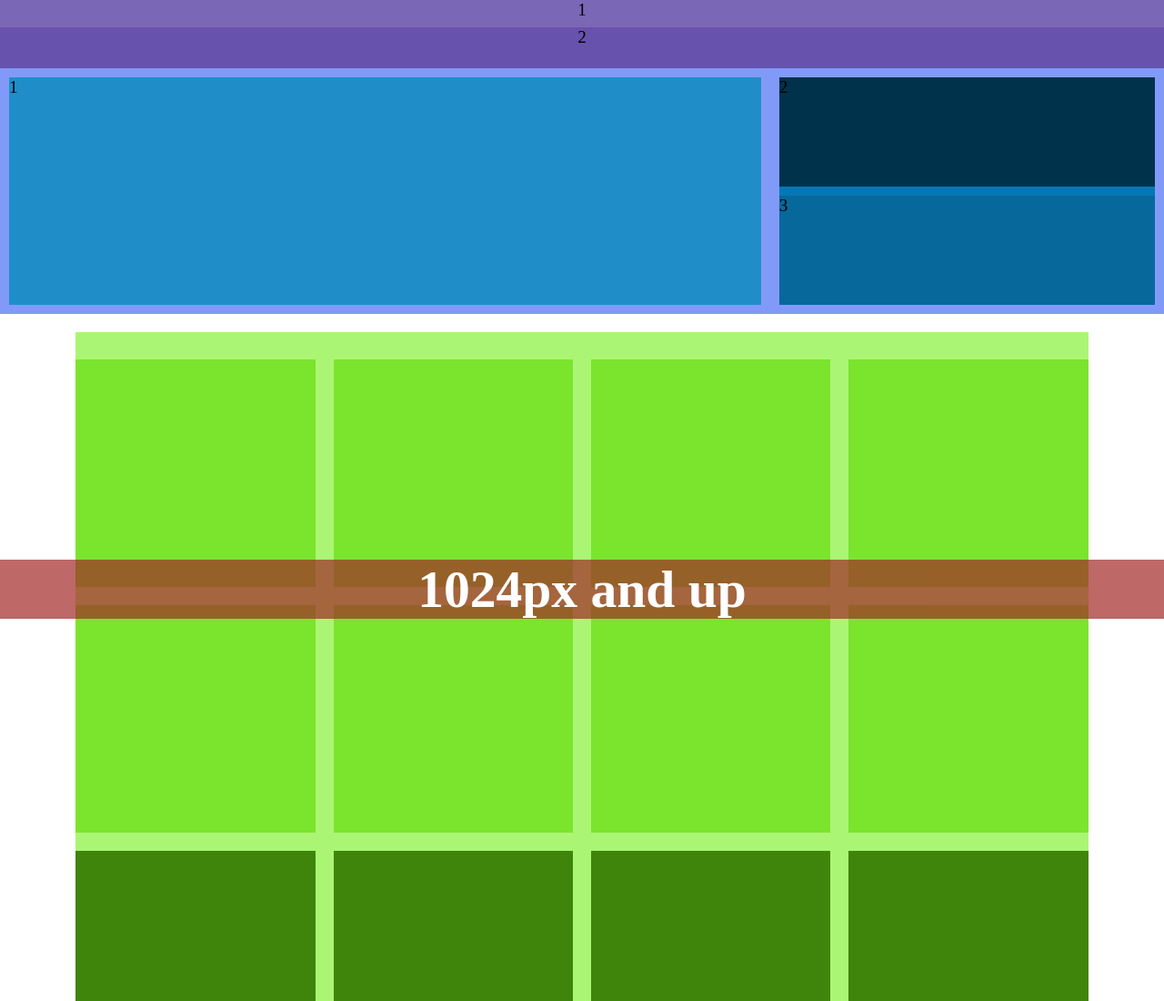
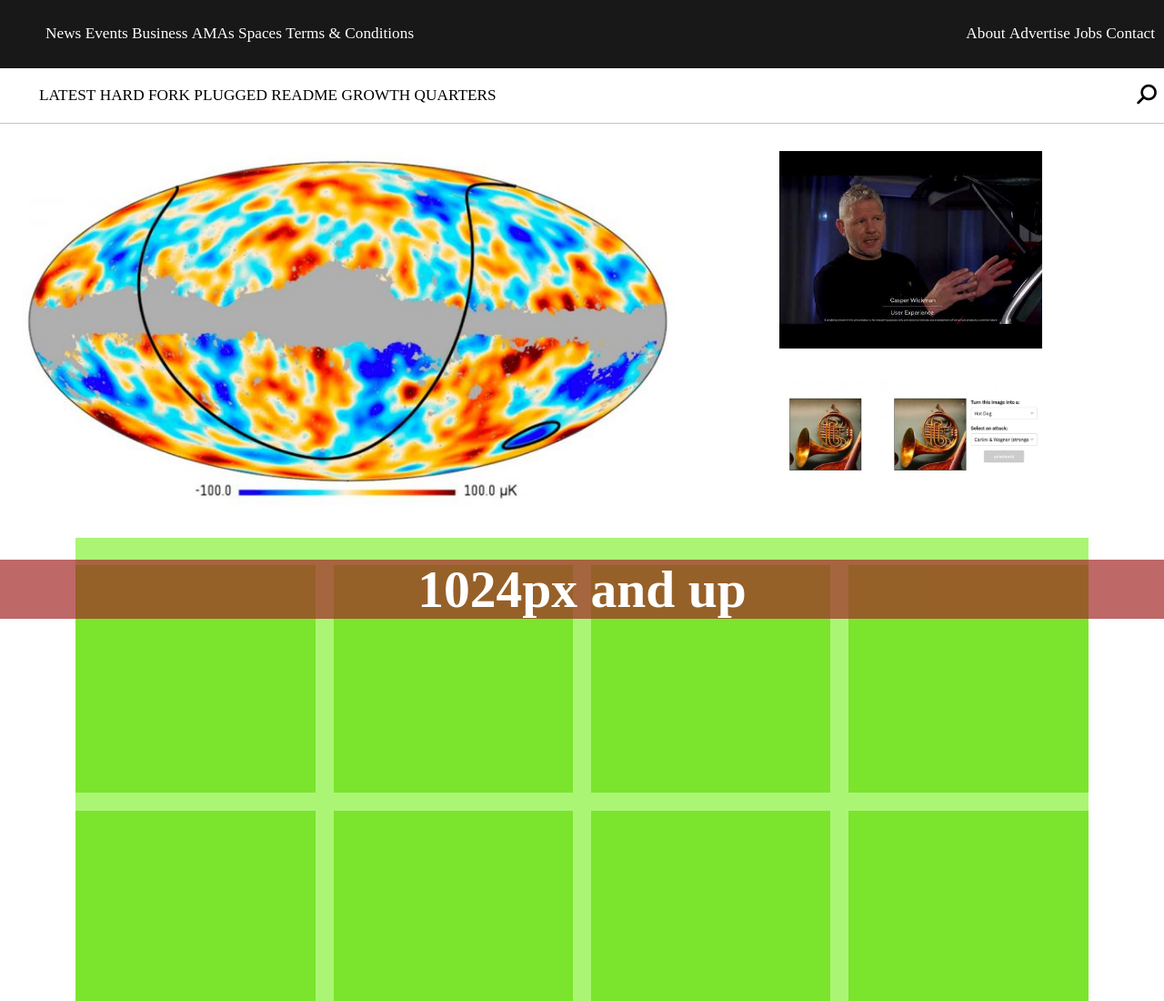
Before and after one commit to Clinton-dev/responsiveDesign, a plain HTML site: page index.html in a window 1280 px wide. Shown: the top 1100 px of the page at 91% size. Drawn offline with Linux system fonts and the light colour scheme.

Commit message:
Style both navbars for desktop

```diff
--- a/index.html
+++ b/index.html
@@ -13,12 +13,41 @@
 <body>
   <div class="root">
     <nav>
-      <div class="first-nav">1</div>
-      <div class="second-nav">2</div>
+      <div class="first-nav">
+        <div class="left">
+          <ul>
+            <li>News</li>
+            <li>Events</li>
+            <li>Business</li>
+            <li>AMAs</li>
+            <li>Spaces</li>
+            <li>Terms &amp; Conditions</li>
+          </ul>
+        </div>
+        <div class="right">
+          <ul>
+            <li>About</li>
+            <li>Advertise</li>
+            <li>Jobs</li>
+            <li>Contact</li>
+          </ul>
+        </div>
+      </div>
+      <div class="second-nav">
+        <ul>
+          <li>LATEST</li>
+          <li>HARD FORK</li>
+          <li>PLUGGED</li>
+          <li>README</li>
+          <li>GROWTH QUARTERS</li>
+          <li><i class="fas fa-search fa-rotate-90 fa-lg"></i></li>
+        </ul>
+      </div>
       <div class="res-nav">
-        <div class="nav-logo">logo</div>
+        <div class="nav-logo"><img src="img/TNw-logo.jpg" alt="the next web logo"></div>
         <div class="right-res-nav">
           <i class="fas fa-search fa-rotate-90 fa-lg"></i>
+          &nbsp;
           <i class="fas fa-bars fa-lg"></i>
         </div>
         <div class="clearfix"></div>
@@ -26,10 +55,16 @@
     </nav>
     <main>
       <section class="cover">
-        <article class="main-article">1</article>
+        <article class="main-article">
+          <img src="img/main-art.jpeg" alt="main article">
+        </article>
         <aside>
-          <article class="art-2">2</article>
-          <article class="art-3">3</article>
+          <article class="art">
+            <img src="img/art-2.jpg" alt="">
+          </article>
+          <article class="art">
+            <img src="img/art-3.jpg" alt="">
+          </article>
         </aside>
       </section>
       <div class="wrapper">
--- a/style.css
+++ b/style.css
@@ -6,10 +6,6 @@ body {
 }
 
 /* navigation */
-nav {
-  background-color: #d5cbf7;
-  text-align      : center;
-}
 
 nav .first-nav,
 .second-nav {
@@ -27,32 +23,56 @@ nav .first-nav,
   }
 
   nav .first-nav {
-    background-color: #7a68b6;
-    height          : 30px;
+    background-color: #181819;
+    color           : #fff;
+    font-size       : 0.9em;
+  }
+
+  nav div.first-nav div.left {
+    padding: 10px;
+    display: inline-block;
+  }
+
+  nav div.first-nav div.right {
+    display: inline-block;
+    padding: 10px;
+    float  : right;
+  }
+
+  nav .first-nav li,
+  .second-nav li {
+    display   : inline-block;
+    list-style: none;
   }
 
   nav .second-nav {
-    background-color: #6752ad;
-    height          : 45px;
+    padding  : 3px;
+    font-size: 0.9em;
+    border-bottom: 1px solid #c7c6c6;
+    margin-bottom: 20px;
+  }
+
+  nav .second-nav li:last-child {
+    float        : right;
+    padding-right: 5px;
   }
 }
 
 
 /* responsive nav */
-.res-nav {
-  padding: 10px;
+.res-nav .nav-logo {
+  display: inline-block;
+  float  : left;
 }
 
-.res-nav .nav-logo {
-  background-color: #9989cc;
-  display         : inline-block;
-  float           : left;
+.res-nav .nav-logo img {
+  height: 50px;
 }
 
 .res-nav .right-res-nav {
-  background-color: #9989cc;
-  display         : inline-block;
-  float           : right;
+  display: inline-block;
+  float  : right;
+  padding: 15px;
 }
 
 .res-nav .clearfix {
@@ -62,12 +82,11 @@ nav .first-nav,
 
 /* header section*/
 section.cover {
-  background-color: #829af7;
-  display         : grid;
-  grid-gap        : 20px;
-  padding         : 10px;
-  height          : 250px;
-  margin-bottom   : 20px;
+  /* background-color: #829af7; */
+  display      : grid;
+  grid-gap     : 20px;
+  padding      : 10px;
+  margin-bottom: 20px;
 }
 
 @media screen and (min-width: 764px) {
@@ -78,21 +97,21 @@ section.cover {
 }
 
 section.cover article.main-article {
-  background-color: #1f8ec8;
+  /* background-color: #1f8ec8; */
+  position: relative;
+}
+
+.main-article img {
+  width: 90%;
+}
+
+.art img {
+  width: 70%;
 }
 
 section.cover aside {
-  background-color: #0577b3;
-  display         : grid;
-  grid-gap        : 10px;
-}
-
-article.art-2 {
-  background-color: #00324c;
-}
-
-article.art-3 {
-  background-color: #07689c;
+  display : grid;
+  grid-gap: 5px;
 }
 
 /* wrapper section of main content */
@@ -105,17 +124,20 @@ article.art-3 {
 }
 
 /* latest news and deals section */
-.wrapper .latest,.deals {
-  display              : grid;
-  grid-gap             : 20px;
-  margin-bottom        : 15px;
+.wrapper .latest,
+.deals {
+  display      : grid;
+  grid-gap     : 20px;
+  margin-bottom: 15px;
 }
 
 @media screen and (min-width: 764px) {
-  .wrapper .latest,.deals {
+
+  .wrapper .latest,
+  .deals {
     grid-template-columns: 1fr 1fr 1fr 1fr;
     margin-bottom        : 20px;
- }
+  }
 }
 
 .wrapper section.latest .latest-items {
```
Also changed, not shown: img/TNw-logo.jpg (added), img/art-2.jpg (added), img/art-3.jpg (added), img/main-art.jpeg (added).
